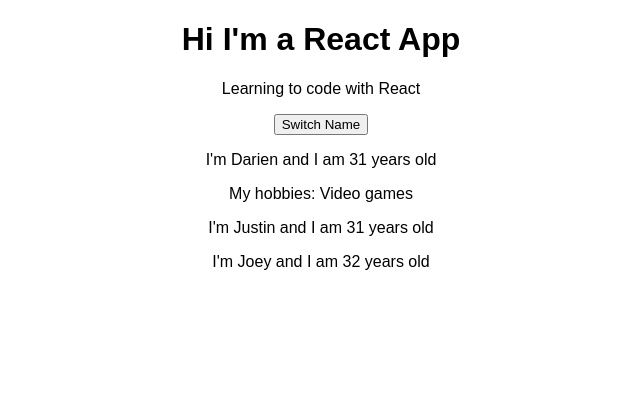
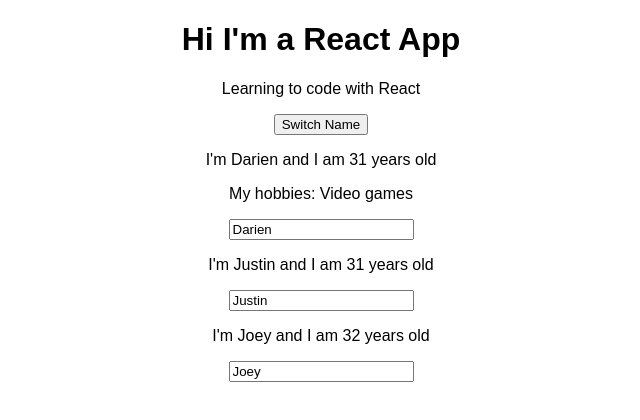
Before and after one commit to darienhz/react-complete-guide, a React (Create React App) app: page / in a window 1280 px wide. Shown: the top 420 px of the page, without its empty margins (319-959 px from the left). Built offline with nearby package versions, Linux system fonts and the light colour scheme.

Commit message:
added an input to names so that name changes when i type in the input section

```diff
--- a/src/App.js
+++ b/src/App.js
@@ -26,6 +26,17 @@
   })
 }
 
+  nameChangedHandler = (event) => {
+    // Dont do this!! this.state.persons[0].name = 'Darien Hernandez';
+    this.setState({
+      persons: [
+       { name: 'Darien', age: 31 },
+       { name: event.target.value, age: 31 },
+       { name: 'Joey G', age: 32 },
+     ]
+   })
+ }
+
   render() {
     return (
       <div className="App">
@@ -37,7 +48,8 @@
         <Person
           name={this.state.persons[1].name}
           age={this.state.persons[1].age}
-          click={this.switchNamedHandler.bind(this, 'Darien Hernandez')}/>
+          click={this.switchNamedHandler.bind(this, 'Darien Hernandez')}
+          changed={this.nameChangedHandler}/>
         <Person
           name={this.state.persons[2].name}
           age={this.state.persons[2].age}/>
--- a/src/Person/Person.js
+++ b/src/Person/Person.js
@@ -5,6 +5,7 @@
     <div>
       <p onClick={props.click}>I'm {props.name} and I am {props.age} years old</p>
       <p>{props.children}</p>
+      <input type="text" onChange={props.changed} value={props.name}/>
     </div>
   )
 };
```
